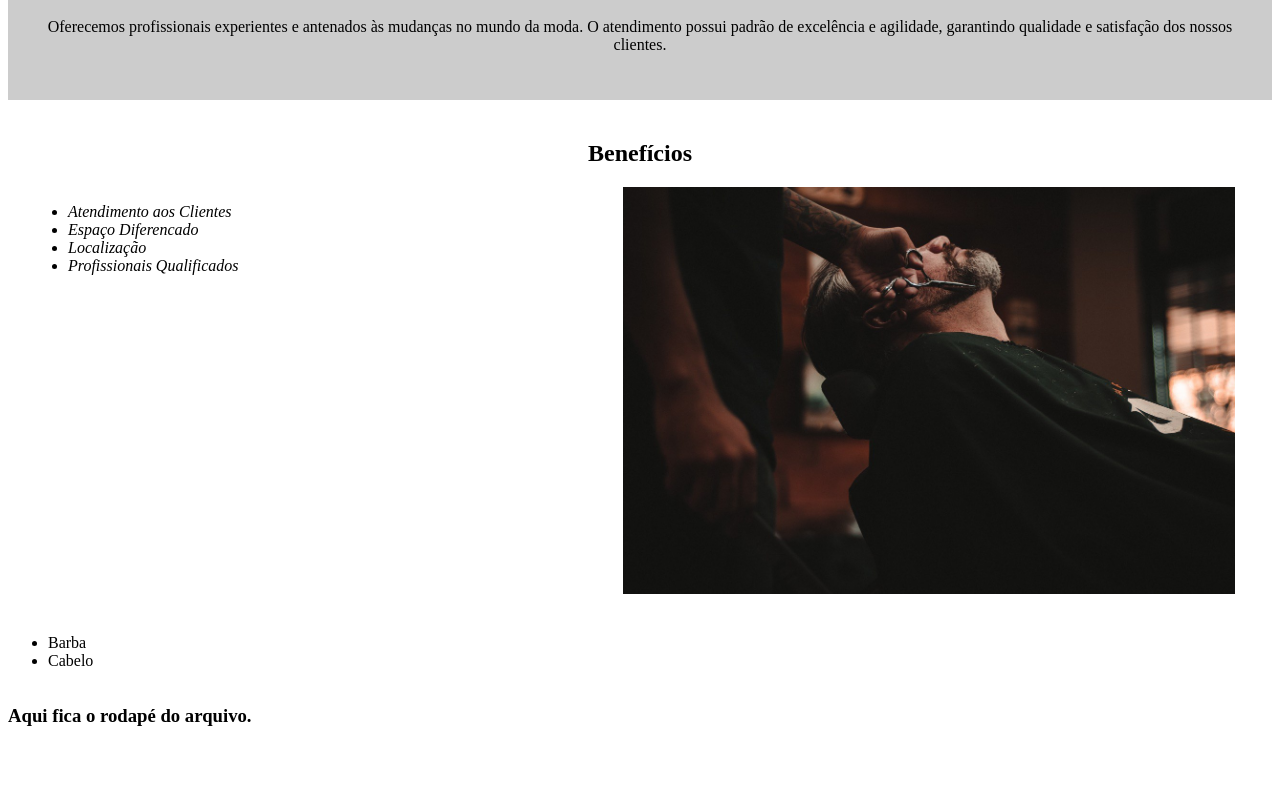
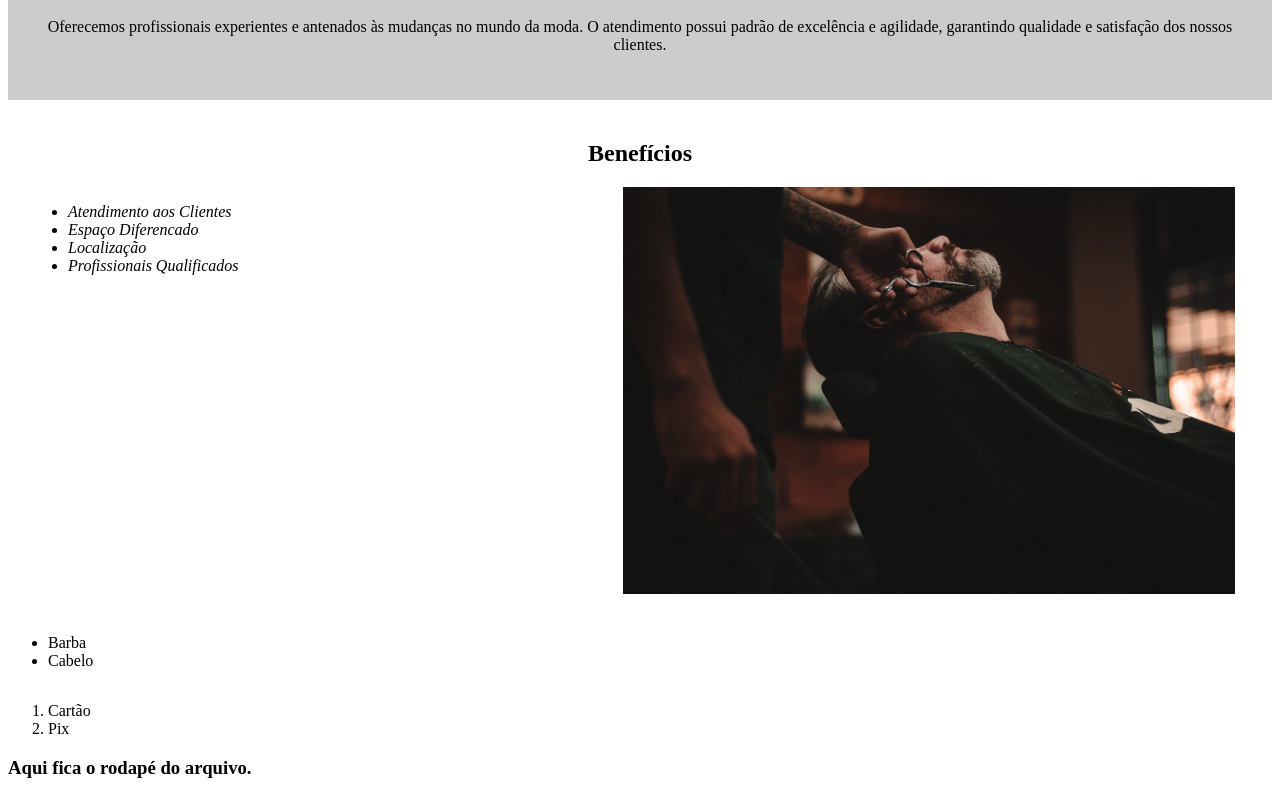
Before and after one commit to felipefiih97/Alura-T4, a plain HTML site: page index.html in a window 1280 px wide. Shown: the part 736-1534 px from the top of the page. Before the commit the page ends 1482 px from the top, so only its background shows below. Drawn offline with Linux system fonts and the light colour scheme.

Commit message:
Lista ordenada opções de pagamento

```diff
--- a/index.html
+++ b/index.html
@@ -45,6 +45,11 @@
                 <li>Barba</li>
                 <li>Cabelo</li>
             </ul>
+
+            <ol>
+                <li>Cartão</li>
+                <li>Pix</li>
+            </ol>
         </div>
 
 
```
